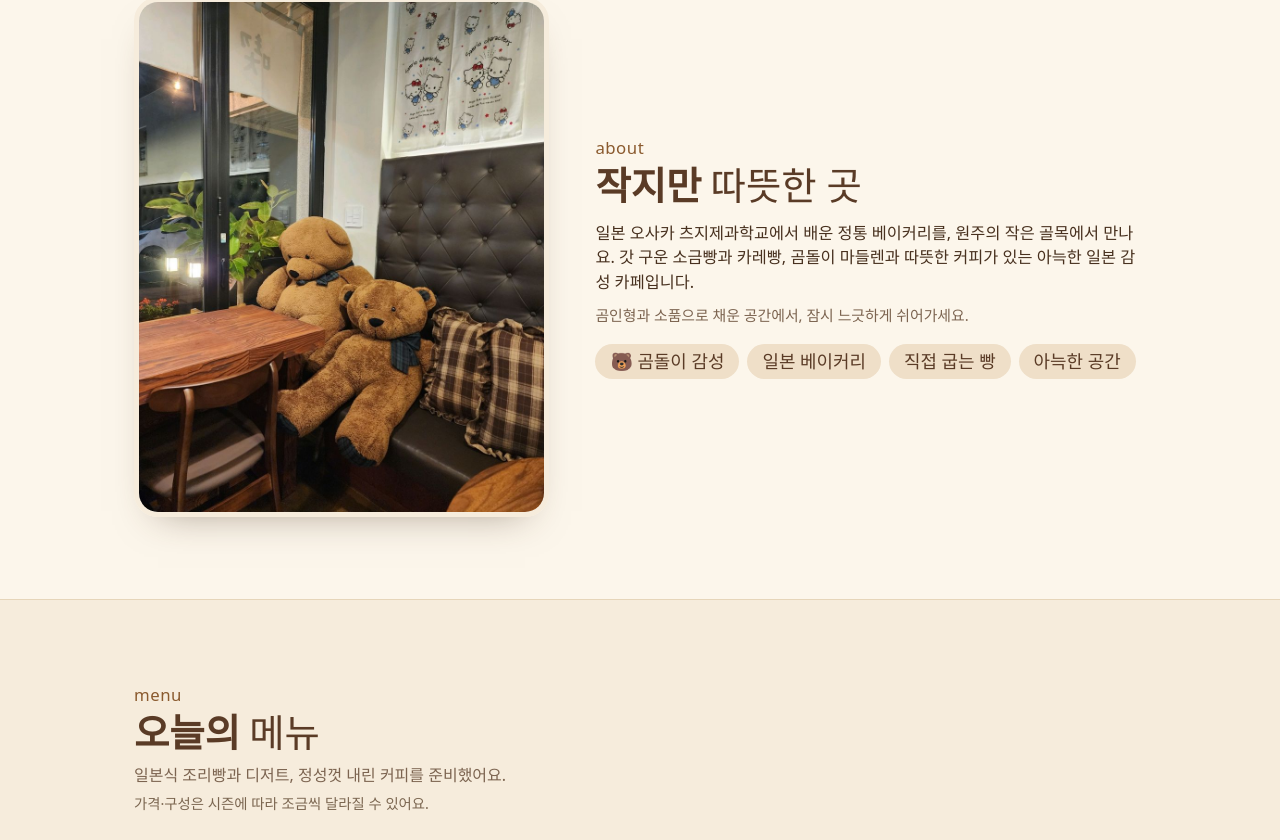
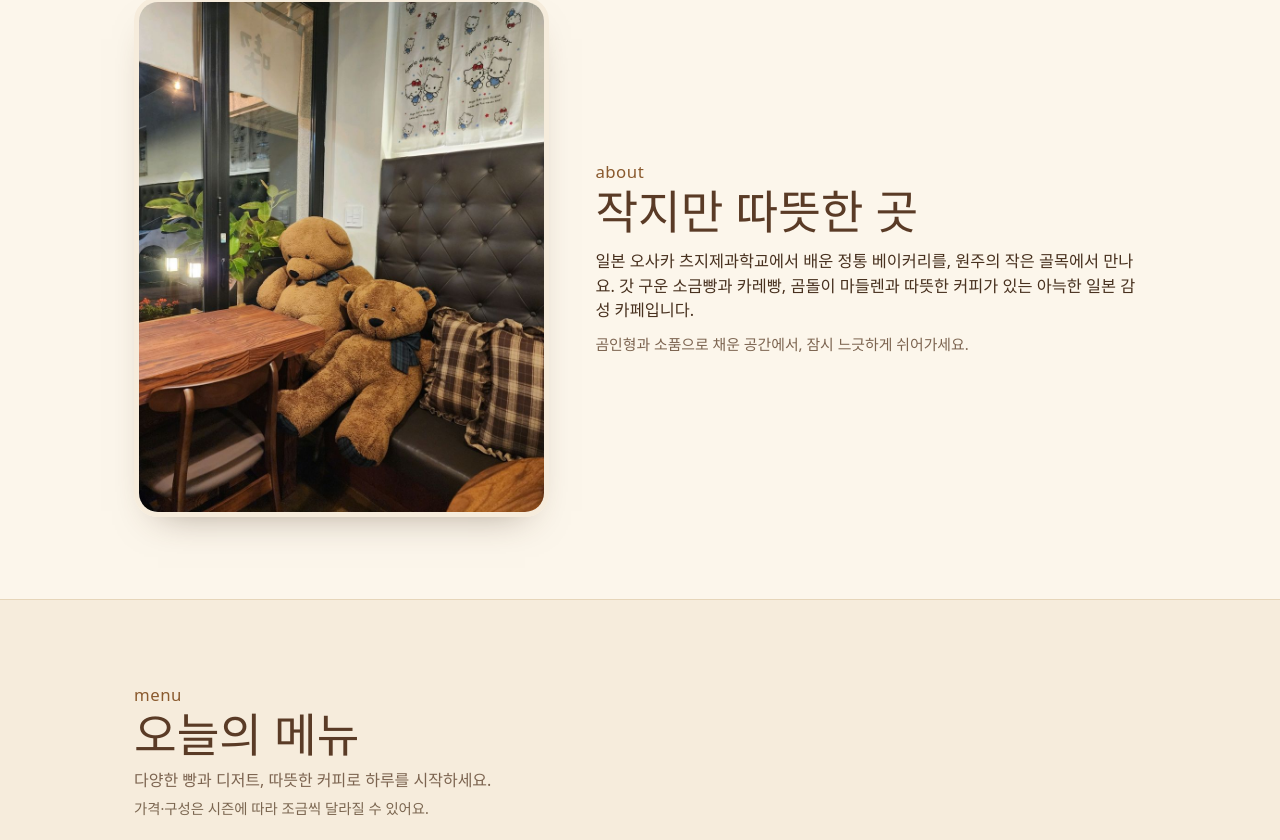
Before and after one commit to Daorl8/kumacafe-sample, a plain HTML site: page index.html in a window 1280 px wide. Shown: the part 760-1600 px from the top of the page. Drawn offline with Linux system fonts and the light colour scheme; a web font is replaced by a local one.

Commit message:
Add files via upload

```diff
--- a/index.html
+++ b/index.html
@@ -92,7 +92,7 @@
 /* section shell */
 .sec{padding-top:60px;padding-bottom:60px}
 .sec-eyebrow{font-family:var(--jp);font-size:1.05rem;color:var(--caramel-tx);letter-spacing:.03em}
-.sec-title{font-family:var(--disp);font-weight:600;font-size:clamp(1.7rem,5vw,2.4rem);line-height:1.06;color:var(--cocoa);margin:5px 0 10px}
+.sec-title{font-family:var(--kd);font-weight:400;font-size:clamp(2rem,5.8vw,2.9rem);line-height:1.02;color:var(--cocoa);margin:4px 0 10px}
 .sec-title .ko{font-family:var(--kd);font-weight:400}
 .sec-desc{color:var(--ink2);max-width:52ch}
 .sec-desc .kr{display:block;color:var(--faint);font-size:.9rem;margin-top:6px}
@@ -240,12 +240,6 @@
       <h2 class="sec-title">작지만 <span class="ko">따뜻한 곳</span></h2>
       <p class="big">일본 오사카 츠지제과학교에서 배운 정통 베이커리를, 원주의 작은 골목에서 만나요. 갓 구운 소금빵과 카레빵, 곰돌이 마들렌과 따뜻한 커피가 있는 아늑한 일본 감성 카페입니다.</p>
       <p class="small">곰인형과 소품으로 채운 공간에서, 잠시 느긋하게 쉬어가세요.</p>
-      <div class="chiprow">
-        <span class="chip">🐻 곰돌이 감성</span>
-        <span class="chip">일본 베이커리</span>
-        <span class="chip">직접 굽는 빵</span>
-        <span class="chip">아늑한 공간</span>
-      </div>
     </div>
   </div>
 </section>
@@ -254,7 +248,7 @@
   <div class="rv">
     <p class="sec-eyebrow">menu</p>
     <h2 class="sec-title">오늘의 <span class="ko">메뉴</span></h2>
-    <p class="sec-desc">일본식 조리빵과 디저트, 정성껏 내린 커피를 준비했어요.<span class="kr">가격·구성은 시즌에 따라 조금씩 달라질 수 있어요.</span></p>
+    <p class="sec-desc">다양한 빵과 디저트, 따뜻한 커피로 하루를 시작하세요.<span class="kr">가격·구성은 시즌에 따라 조금씩 달라질 수 있어요.</span></p>
   </div>
   <div class="mgrid">
     <article class="mcard rv"><div class="ph"><img src="menu-salt.jpg" width="825" height="1100" alt="소금빵" loading="lazy"></div><div class="tx"><p class="en">Salt Bread</p><p class="ko">소금빵</p><span class="pr">시즌가</span></div></article>
@@ -270,7 +264,7 @@
 <section class="sec wrap" id="space">
   <div class="rv">
     <p class="sec-eyebrow">space</p>
-    <h2 class="sec-title">곰돌이가 있는 <span class="ko">공간</span></h2>
+    <h2 class="sec-title">가게 내부 <span class="ko">공간</span></h2>
     <p class="sec-desc">따뜻한 조명과 곰인형, 아기자기한 소품으로 채운 작은 카페예요.</p>
   </div>
   <div class="gal">
```
